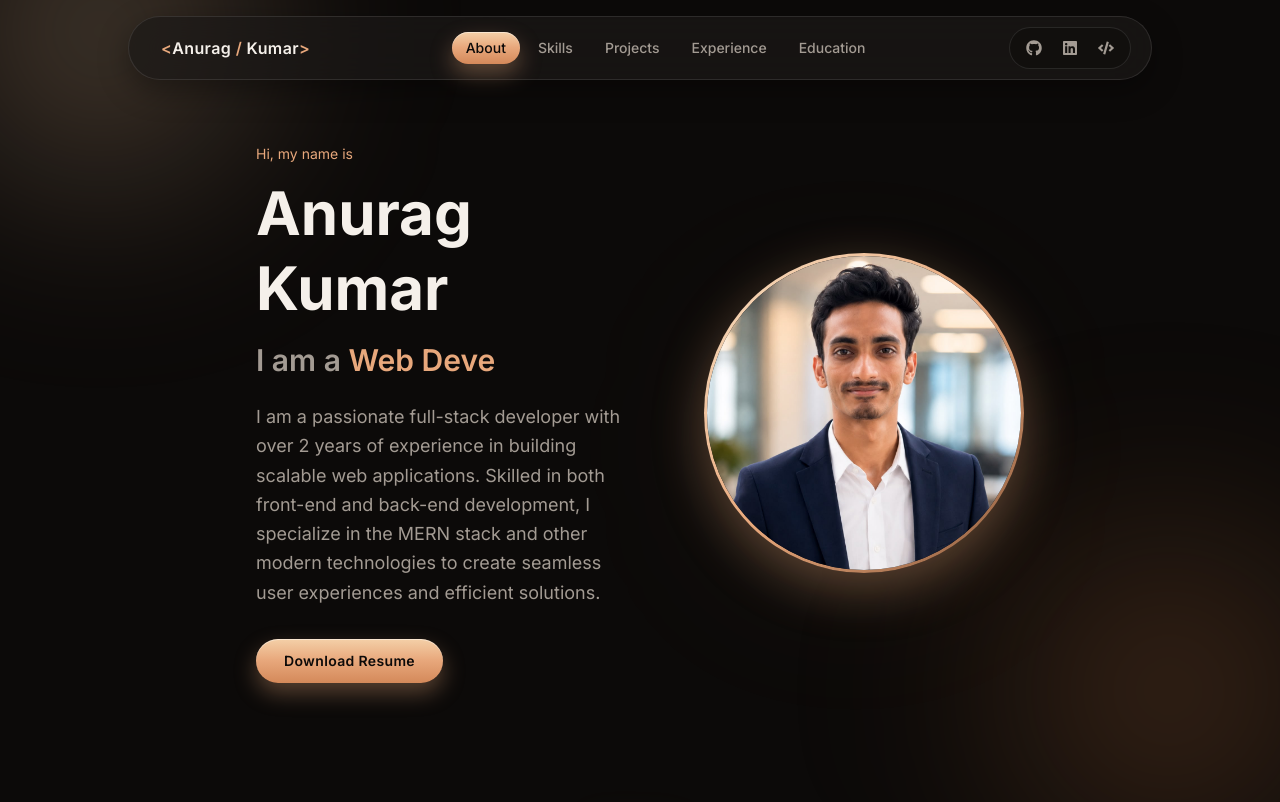
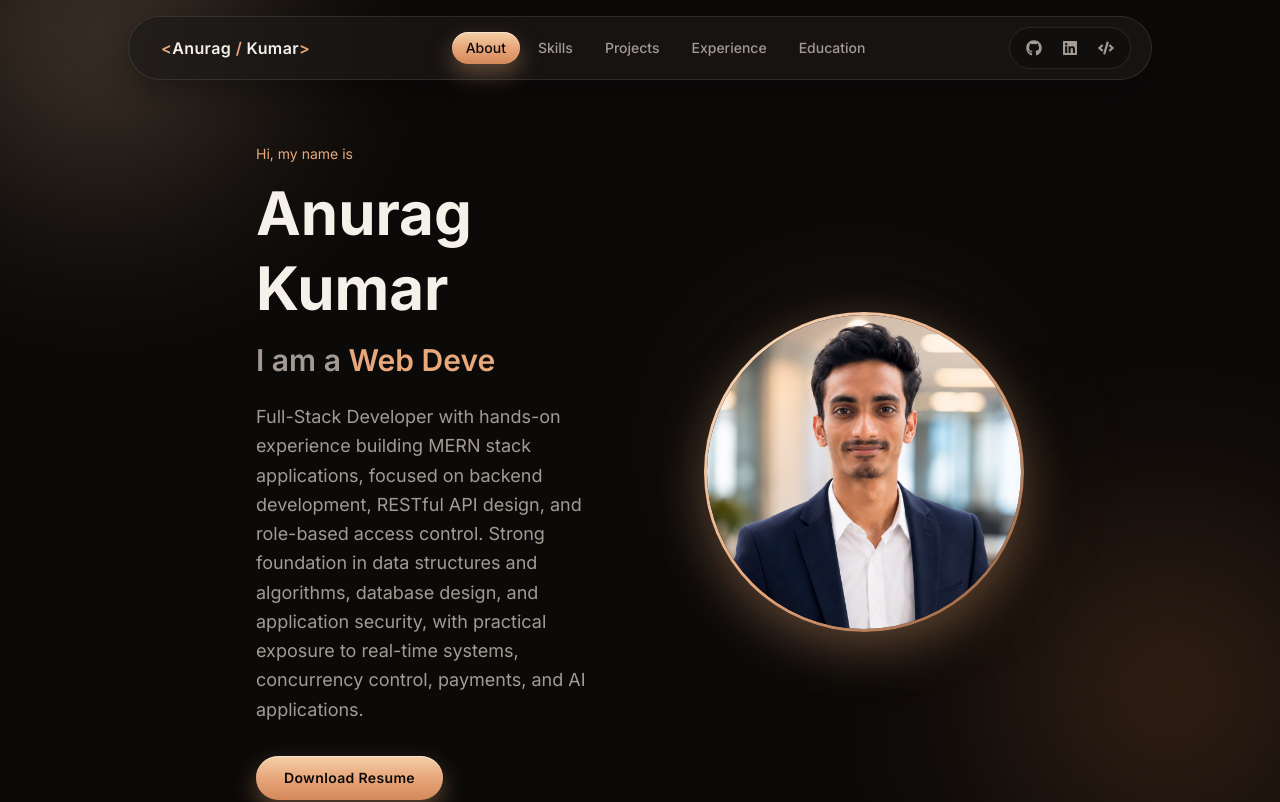
Before and after one commit to anuragkashyap302/Portfolio, a React (Vite) app in the folder myPortfolio/: page / in a window 1280 px wide. Shown: the top 802 px of the page. Built offline with nearby package versions, Linux system fonts and the light colour scheme.

Commit message:
Update About component description to highlight full-stack development skills and experience with MERN stack applications.

```diff
--- a/myPortfolio/src/components/About/About.jsx
+++ b/myPortfolio/src/components/About/About.jsx
@@ -34,12 +34,12 @@ const About = () => {
             </span>
           </h2>
           <p className="text-base md:text-lg text-mist mt-6 leading-relaxed max-w-xl">
-            I am a passionate full-stack developer with over 2 years of experience in building scalable web applications.
-            Skilled in both front-end and back-end development, I specialize in the MERN stack and other modern
-            technologies to create seamless user experiences and efficient solutions.
+            Full-Stack Developer with hands-on experience building MERN stack applications, focused on backend development, RESTful
+            API design, and role-based access control. Strong foundation in data structures and algorithms, database design, and
+            application security, with practical exposure to real-time systems, concurrency control, payments, and AI applications.
           </p>
           <a
-            href="https://drive.google.com/file/d/1Wk-BR9SPekK26dd3nuB0U8GFTS6-B8Cd/view?usp=sharing"
+            href="https://drive.google.com/file/d/1MmRamvtHlUFtIQhyRvmcd2LSObT2PXoN/view?usp=sharing"
             target="_blank"
             rel="noopener noreferrer"
             className="btn-3d inline-block mt-8 py-3 px-7 rounded-full text-sm font-semibold tracking-wide"
```
